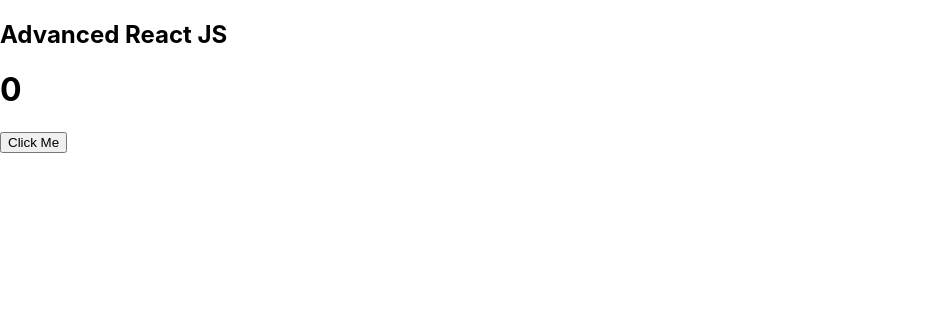
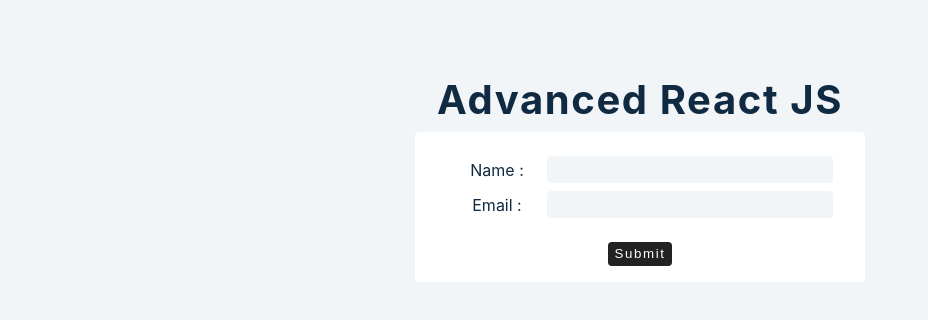
Before and after one commit to adranjanSSI/advanced_react, a React (Create React App) app: page / in a window 1280 px wide. Shown: the top 320 px of the page, without its empty margins (0-928 px from the left). Built offline with nearby package versions, Linux system fonts and the light colour scheme.

Commit message:
Making our first form

```diff
--- a/src/App.js
+++ b/src/App.js
@@ -4,11 +4,12 @@
 //import UseStateArray from "./tutorial/UseStateArray";
 //import UseStateobject from "./tutorial/useStateobject";
 //import UseStateCounter from "./tutorial/UseStateCounter";
-import UseEffectBasics from "./tutorial/UseEffectBasics";
+//import UseEffectBasics from "./tutorial/UseEffectBasics";
+import Forms from "./tutorial/Forms.js"
 function App() {
   return (
     <div className="container"><h2>Advanced React JS</h2>
-    <UseEffectBasics/>
+    <Forms/>
     </div>
     );
   }
--- a/src/index.css
+++ b/src/index.css
@@ -1,13 +1,320 @@
+/*
+===============
+Variables
+===============
+*/
+
+:root {
+  /* dark shades of primary color*/
+  --clr-primary-1: hsl(205, 86%, 17%);
+  --clr-primary-2: hsl(205, 77%, 27%);
+  --clr-primary-3: hsl(205, 72%, 37%);
+  --clr-primary-4: hsl(205, 63%, 48%);
+  /* primary/main color */
+  --clr-primary-5: hsl(205, 78%, 60%);
+  /* lighter shades of primary color */
+  --clr-primary-6: hsl(205, 89%, 70%);
+  --clr-primary-7: hsl(205, 90%, 76%);
+  --clr-primary-8: hsl(205, 86%, 81%);
+  --clr-primary-9: hsl(205, 90%, 88%);
+  --clr-primary-10: hsl(205, 100%, 96%);
+  /* darkest grey - used for headings */
+  --clr-grey-1: hsl(209, 61%, 16%);
+  --clr-grey-2: hsl(211, 39%, 23%);
+  --clr-grey-3: hsl(209, 34%, 30%);
+  --clr-grey-4: hsl(209, 28%, 39%);
+  /* grey used for paragraphs */
+  --clr-grey-5: hsl(210, 22%, 49%);
+  --clr-grey-6: hsl(209, 23%, 60%);
+  --clr-grey-7: hsl(211, 27%, 70%);
+  --clr-grey-8: hsl(210, 31%, 80%);
+  --clr-grey-9: hsl(212, 33%, 89%);
+  --clr-grey-10: hsl(210, 36%, 96%);
+  --clr-white: #fff;
+  --clr-red-dark: hsl(360, 67%, 44%);
+  --clr-red-light: hsl(360, 71%, 66%);
+  --clr-green-dark: hsl(125, 67%, 44%);
+  --clr-green-light: hsl(125, 71%, 66%);
+  --clr-black: #222;
+  --transition: all 0.3s linear;
+  --spacing: 0.1rem;
+  --radius: 0.25rem;
+  --light-shadow: 0 5px 15px rgba(0, 0, 0, 0.1);
+  --dark-shadow: 0 5px 15px rgba(0, 0, 0, 0.4);
+  --max-width: 1170px;
+  --fixed-width: 450px;
+  --clr-orange-1: hsl(12, 83%, 98%);
+  --clr-orange-2: hsl(14, 91%, 95%);
+  --clr-orange-3: hsl(12, 89%, 89%);
+  --clr-orange-4: hsl(13, 87%, 82%);
+  --clr-orange-5: hsl(13, 88%, 68%);
+  --clr-orange-6: hsl(13, 88%, 55%);
+  --clr-orange-7: hsl(13, 74%, 49%);
+  --clr-orange-8: hsl(13, 74%, 33%);
+  --clr-orange-9: hsl(13, 73%, 25%);
+  --clr-orange-10: hsl(13, 73%, 16%);
+}
+/*
+===============
+Global Styles
+===============
+*/
+
+*,
+::after,
+::before {
+  margin: 0;
+  padding: 0;
+  box-sizing: border-box;
+}
 body {
-  margin: 0;
-  font-family: -apple-system, BlinkMacSystemFont, 'Segoe UI', 'Roboto', 'Oxygen',
-    'Ubuntu', 'Cantarell', 'Fira Sans', 'Droid Sans', 'Helvetica Neue',
-    sans-serif;
-  -webkit-font-smoothing: antialiased;
-  -moz-osx-font-smoothing: grayscale;
+  font-family: -apple-system, BlinkMacSystemFont, 'Segoe UI', Roboto, Oxygen,
+    Ubuntu, Cantarell, 'Open Sans', 'Helvetica Neue', sans-serif;
+  background: var(--clr-grey-10);
+  color: var(--clr-grey-1);
+  line-height: 1.5;
+  font-size: 0.875rem;
+}
+ul {
+  list-style-type: none;
+}
+a {
+  text-decoration: none;
+}
+h1,
+h2,
+h3,
+h4 {
+  letter-spacing: var(--spacing);
+  text-transform: capitalize;
+  line-height: 1.25;
+  margin-bottom: 0.75rem;
+}
+h1 {
+  font-size: 3rem;
+}
+h2 {
+  font-size: 2rem;
+}
+h3 {
+  font-size: 1.25rem;
+}
+h4 {
+  font-size: 0.875rem;
+}
+p {
+  margin-bottom: 1.25rem;
+  color: var(--clr-grey-5);
+}
+@media screen and (min-width: 800px) {
+  h1 {
+    font-size: 4rem;
+  }
+  h2 {
+    font-size: 2.5rem;
+  }
+  h3 {
+    font-size: 1.75rem;
+  }
+  h4 {
+    font-size: 1rem;
+  }
+  body {
+    font-size: 1rem;
+  }
+  h1,
+  h2,
+  h3,
+  h4 {
+    line-height: 1;
+  }
+}
+/*  global classes */
+
+/* section */
+.section,
+.container {
+  width: 90vw;
+  margin: 0 auto;
+  max-width: var(--max-width);
 }
 
-code {
-  font-family: source-code-pro, Menlo, Monaco, Consolas, 'Courier New',
-    monospace;
+@media screen and (min-width: 992px) {
+  .section {
+    width: 95vw;
+  }
 }
+
+.container {
+  text-align: center;
+  margin-top: 5rem;
+}
+.btn {
+  display: inline-block;
+  background: var(--clr-primary-5);
+  color: var(--clr-white);
+  padding: 0.25rem 0.75rem;
+  border-radius: var(--radius);
+  border-color: transparent;
+  text-transform: capitalize;
+  font-size: 1rem;
+  letter-spacing: var(--spacing);
+  margin-top: 2rem;
+  margin-left: 0.5rem;
+  margin-right: 0.5rem;
+  cursor: pointer;
+  transition: var(--transition);
+}
+.btn:hover {
+  background: var(--clr-primary-1);
+  color: var(--clr-primary-5);
+}
+.item {
+  background: var(--clr-white);
+  display: flex;
+  justify-content: space-between;
+  max-width: var(--fixed-width);
+  margin: 2rem auto;
+  align-items: center;
+  border-radius: var(--radius);
+}
+.item button,
+.item a {
+  background: transparent;
+  border-color: transparent;
+  color: var(--clr-primary-5);
+  letter-spacing: var(--spacing);
+  cursor: pointer;
+}
+.item {
+  padding: 1rem 2rem;
+}
+.item h4 {
+  margin-bottom: 0;
+}
+.item p {
+  margin-bottom: 0;
+}
+.modal {
+  position: absolute;
+  top: 2rem;
+  left: 50%;
+  transform: translateX(-50%);
+  background: var(--clr-white);
+  display: inline-block;
+  padding: 0.25rem 1rem;
+  border-radius: var(--radius);
+  text-transform: capitalize;
+}
+
+.modal p {
+  margin-bottom: 0;
+  color: var(--clr-red-dark);
+}
+.form {
+  background: var(--clr-white);
+  max-width: var(--fixed-width);
+  margin: 0 auto;
+  margin-bottom: 4rem;
+  padding: 1rem 2rem;
+  border-radius: var(--radius);
+}
+.form input {
+  background: var(--clr-grey-10);
+  border-color: transparent;
+  border-radius: var(--radius);
+  padding: 0.25rem 0.5rem;
+}
+.form-control {
+  margin: 0.5rem 0;
+  display: grid;
+  grid-template-columns: 100px 1fr;
+  align-items: center;
+}
+.form button {
+  display: inline-block;
+  background: var(--clr-black);
+  color: var(--clr-white);
+  border-color: transparent;
+  margin-top: 1rem;
+  letter-spacing: var(--spacing);
+  padding: 0.15rem 0.25rem;
+  text-transform: capitalize;
+  border-radius: var(--radius);
+  cursor: pointer;
+}
+.nav-links {
+  max-width: var(--fixed-width);
+  margin: 0 auto;
+  margin-bottom: 4rem;
+  display: grid;
+  grid-template-columns: repeat(3, 1fr);
+}
+.nav-links a {
+  color: var(--clr-grey-5);
+}
+.users {
+  display: grid;
+  grid-template-columns: repeat(auto-fit, minmax(300px, 1fr));
+  gap: 2rem;
+  margin: 3rem auto;
+}
+.users li {
+  width: 100%;
+  display: flex;
+  align-items: center;
+  background: var(--clr-white);
+  padding: 1rem 2rem;
+  border-radius: var(--radius);
+  text-align: left;
+}
+.users img {
+  width: 50px;
+  height: 50px;
+  border-radius: 50%;
+  margin-right: 1rem;
+}
+.users h4 {
+  margin-bottom: 0.15rem;
+}
+.users a {
+  color: var(--clr-grey-5);
+  text-transform: capitalize;
+}
+
+.products {
+  margin: 4rem 0;
+  display: grid;
+  gap: 2rem;
+}
+@media screen and (min-width: 576px) {
+  .products {
+    grid-template-columns: repeat(auto-fit, minmax(300px, 1fr));
+  }
+}
+.product {
+  background: var(--clr-white);
+  border-radius: var(--radius);
+}
+.product img {
+  border-top-left-radius: var(--radius);
+  border-top-right-radius: var(--radius);
+
+  width: 100%;
+  height: 15rem;
+  object-fit: cover;
+}
+.product h4 {
+  margin-top: 1rem;
+}
+
+.product button {
+  margin-bottom: 1rem;
+  background: var(--clr-primary-5);
+  border-radius: var(--radius);
+  border-color: transparent;
+  color: var(--clr-white);
+  padding: 0.25rem 0.5rem;
+  text-transform: capitalize;
+  cursor: pointer;
+}
--- a/src/tutorial/Forms.js
+++ b/src/tutorial/Forms.js
@@ -1,20 +1,52 @@
-import React from 'react'
+import React,{useState} from 'react'
 
 function Forms() {
+    const [firstName,setFirstName]=useState("");
+    const [email,setEmail]=useState("");
+    const [people,setPeople]=useState([]);
+    const handleSubmit=(e)=>{
+        e.preventDefault();//this will prevent default behaviour of the browser
+        if(firstName && email){
+            console.log('submit the value')
+            const person={id: new Date().getTime().toString(),firstName,email};
+            console.log(person);
+            ;
+            //const person={firstName:firstName,email:email};
+            setPeople((people)=>{
+                return [...people,person];
+            });
+            setFirstName('');
+            setEmail('');
+        }
+        else{
+            console.log('empty value');
+        }
+    }
     return (
         <>
             <article>
-                <form className='form'>
+                <form className='form' onSubmit={handleSubmit}>
                     <div className='form-control'>
                         <label htmlFor='firstName'>Name :</label>
-                        <input type='text' id='firstname' name='firstname'></input>
+                        <input type='text' id='firstname' name='firstname' value={firstName} onChange={(e)=>setFirstName(e.target.value)}></input>
                     </div>
                     <div className='form-control'>
                         <label htmlFor='email'>Email :</label>
-                        <input type='text' id='email' name='email'></input>
+                        <input type='text' id='email' name='email' value={email} onChange={(e)=>setEmail(e.target.value)}></input>
                     </div>
-                    <button type='submit'>Submit</button>
+                    <button type='submit' >Submit</button>
                 </form>
+                {people.map((person,index)=>
+                {
+                    const {id,firstName,email}=person;
+                    return(
+                    <div className="item" key={id}>
+                        <h4>{firstName}</h4>
+                        <p>
+                            {email}
+                        </p>
+                    </div>);
+                })}
             </article>
         </>
     )
```
Also changed, not shown: src/reportWebVitals.js (deleted, +0 -13 lines), src/setupTests.js (deleted, +0 -5 lines), src/tutorial/UseStateArray.js (+11 -5 lines), src/tutorial/useStateobject.js (+30 -11 lines), src/logo.svg (deleted), 1 other file (tests, documents, lock files or other folders).
